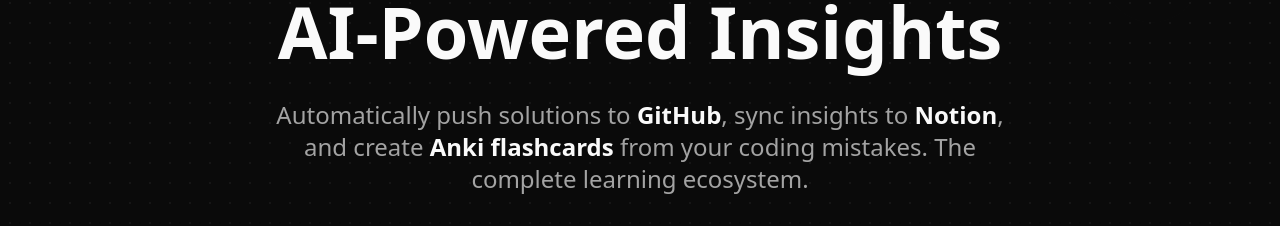
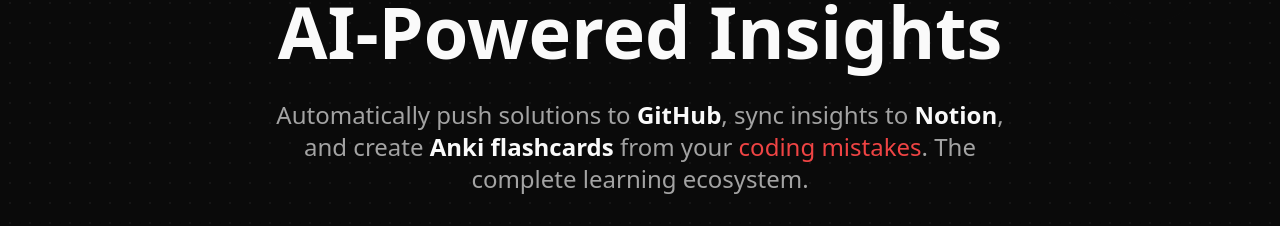
Before and after one commit to SWAMINATHAN-A/leetfeedback-webs-public, a React (Vite) app in the folder website/: page / in a window 1280 px wide. Shown: the part 279-505 px from the top of the page. Built offline with nearby package versions, Linux system fonts and the light colour scheme.

Commit message:
homepage: minor color edit System: Darwin 24.5.0 arm64 Timestamp: 2025-05-30 18:19:41 IST Shell: /bin/zsh Change-Id: I9d0b9f7442a1e3677f6546801390a774
Signed-off-by: lqsky7 <catinice@outlook.com>

```diff
--- a/website/src/components/Hero.tsx
+++ b/website/src/components/Hero.tsx
@@ -66,7 +66,7 @@ const Hero: React.FC = () => {
                             <strong className="text-foreground">
                                 Anki flashcards
                             </strong>{" "}
-                            from your coding mistakes. The complete learning
+                            from your <span className="text-red-500">coding mistakes</span>. The complete learning
                             ecosystem.
                         </p>
                     </BlurFade>
```
